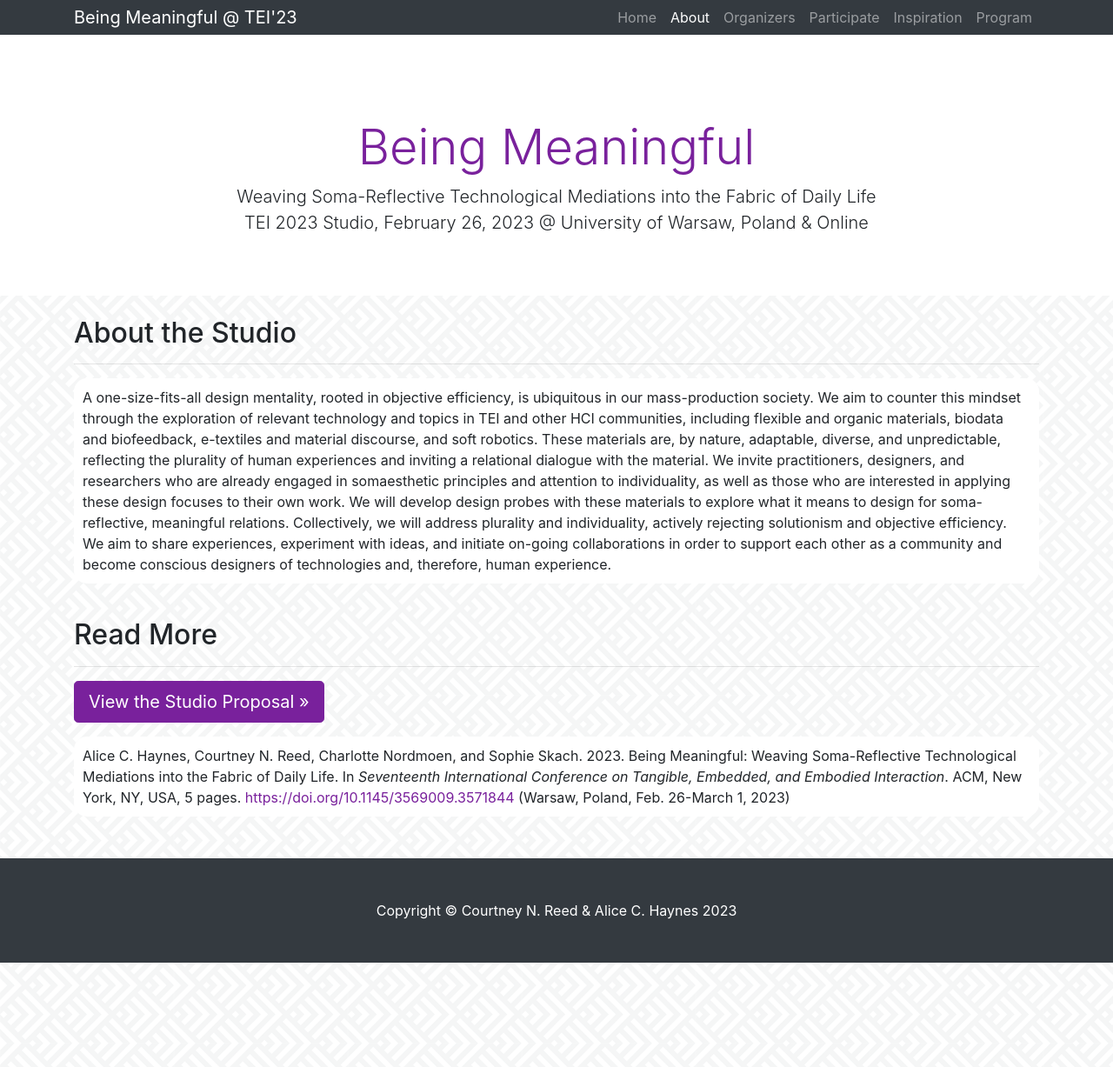
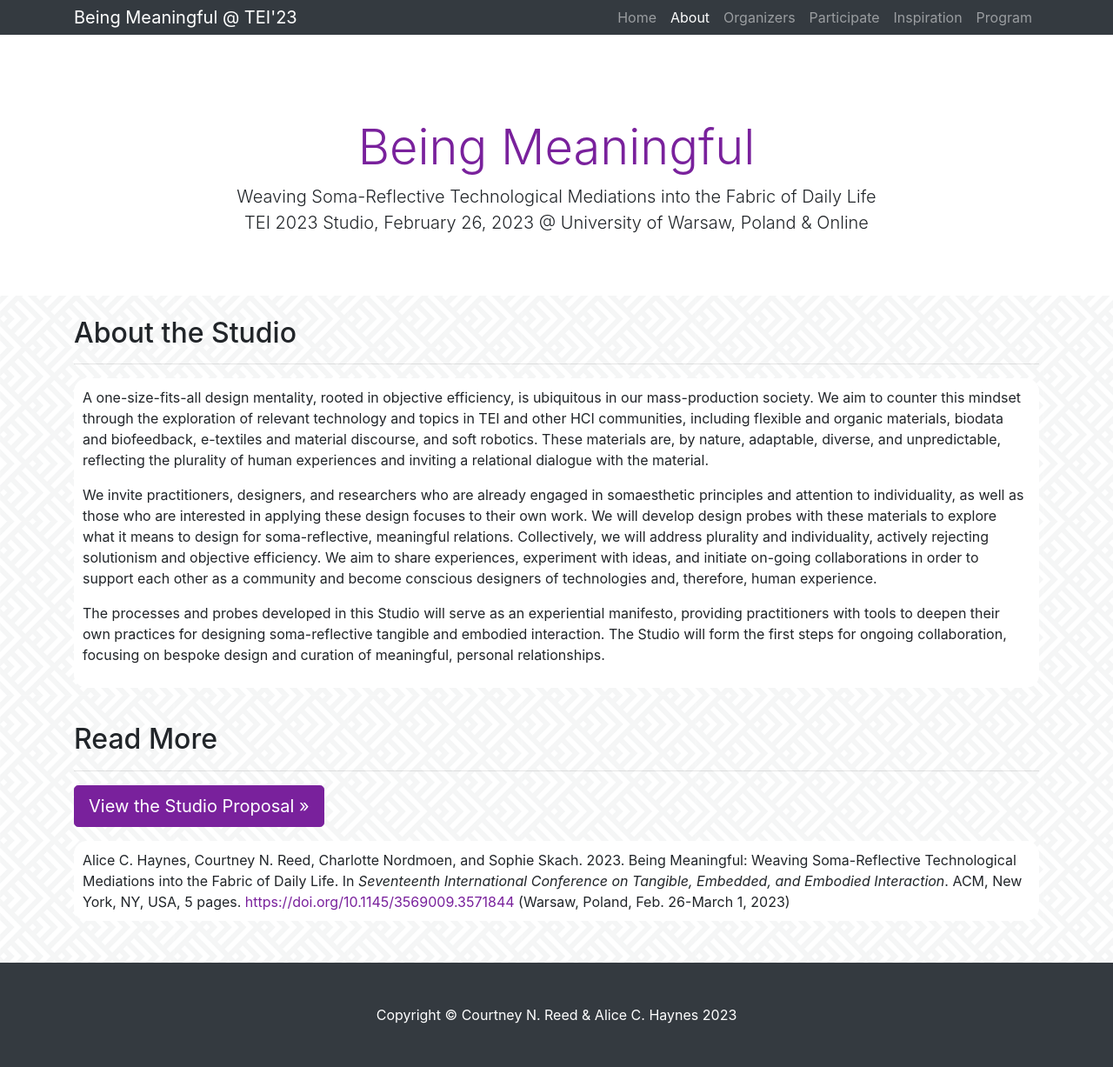
Before and after one commit to MeaningfulDesign/meaningfuldesign.github.io, a Jekyll site: the page built from _pages/about.md, in a window 1280 px wide. Shown: the whole page at 87% size. Built offline with Jekyll 4.4.1, drawn with Linux system fonts in a browser that asks for light colours; our own code applies the rules of GitHub Pages for plain Markdown files; before the commit the page ends 1107 px from its top, so only the background shows below that.

Commit message:
finish blocking

```diff
--- a/_includes/sidebar.html
+++ b/_includes/sidebar.html
@@ -14,11 +14,13 @@
     <strong>Alice & Courtney</strong>
     <br />
     <!-- <abbr title="Email">Email:</abbr> -->
-    <a href="mailto:beingmeaningfulstudio@gmail.com">beingmeaningfulstudio@gmail.com</a>
+    <a href="mailto:beingmeaningfulstudio@gmail.com" target="_blank">beingmeaningfulstudio@gmail.com</a>
     <br />
     <br />
+    <a class="btn btn-primary btn-lg" href="mailto:beingmeaningfulstudio@gmail.com">Email Us! &raquo;</a>
+    <br />
     <!-- <abbr title="Site">Proposal:</abbr> -->
-    <p><a href="http://meaningfuldesign.github.io/docs/TEI_23_Studio___Soma_Reflective_Technology.pdf">Find our Studio proposal here!</a></p>
+    <!-- <p><a href="http://meaningfuldesign.github.io/docs/TEI_23_Studio___Soma_Reflective_Technology.pdf">Find our Studio proposal here!</a></p> -->
     </div>
   </address>
 </div>
--- a/_pages/about.md
+++ b/_pages/about.md
@@ -6,18 +6,20 @@
 ## About the Studio
 <hr />
 <div style="border-radius:15px;-webkit-border-radius:15px;-moz-border-radius:15px;width:100%;float:center;background-color:white;margin-left:0;padding:10px;text-align:left;">
-A one-size-fits-all design mentality, rooted in objective efficiency, is ubiquitous in our mass-production society. We aim
+<p>A one-size-fits-all design mentality, rooted in objective efficiency, is ubiquitous in our mass-production society. We aim
 to counter this mindset through the exploration of relevant technology and topics in TEI and other HCI communities,
 including flexible and organic materials, biodata and biofeedback, e-textiles and material discourse, and soft robotics.
 These materials are, by nature, adaptable, diverse, and unpredictable, reflecting the plurality of human experiences and
-inviting a relational dialogue with the material.
+inviting a relational dialogue with the material.</p>
 
-We invite practitioners, designers, and researchers who are already engaged in somaesthetic principles and attention
+<p>We invite practitioners, designers, and researchers who are already engaged in somaesthetic principles and attention
 to individuality, as well as those who are interested in applying these design focuses to their own work. We will
 develop design probes with these materials to explore what it means to design for soma-reflective, meaningful relations.
 Collectively, we will address plurality and individuality, actively rejecting solutionism and objective efficiency. We aim
 to share experiences, experiment with ideas, and initiate on-going collaborations in order to support each other as a
-community and become conscious designers of technologies and, therefore, human experience.
+community and become conscious designers of technologies and, therefore, human experience.</p>
+
+<p>The processes and probes developed in this Studio will serve as an experiential manifesto, providing practitioners with tools to deepen their own practices for designing soma-reflective tangible and embodied interaction. The Studio will form the first steps for ongoing collaboration, focusing on bespoke design and curation of meaningful, personal relationships.</p>
 </div>
 
 <br />
--- a/index.html
+++ b/index.html
@@ -10,6 +10,10 @@
    <p>Welcome to the <strong>Being Meaningful</strong> site! This site includes all of the information on our TEI &#39;23 Studio, including information about the one-day studio program, the organizers, our inspiration, and how to get involved this year at the TEI conference and beyond.</p>
 <p>Our Call for Participants is now live! Please send in your position &quot;paper&quot; to us via email by <strong>Wednesday January 25, 2023 (AOE) </strong> if you would like to participate in the Studio!</p>
     <a class="btn btn-primary btn-lg" href="/participate/">Call for Participants &raquo;</a>
+        <br />
+        <br />
+        <p> In this Studio, we playfully tackle the challenges of implementing <i>meaningful</i> design strategies by engaging with the nuances of soft, flexible, and organic materials, collectively designing probes to embrace plurality, embody meaning, and encourage soma-reflection. Focusing on materiality and practices from e-textiles, soft robotics, and biomaterials research, we address technology’s role as a mediator of our experiences and determiner of our realities.</p>
+        <a class="btn btn-primary btn-lg" href="http://meaningfuldesign.github.io/docs/TEI_23_Studio___Soma_Reflective_Technology.pdf" target="_blank">View the Studio Proposal &raquo;</a>
   </div>
   </div>
   {% include sidebar.html %}
```
Also changed, not shown: _pages/participate.md (+38 -31 lines), _pages/program.md (+6 -4 lines).
